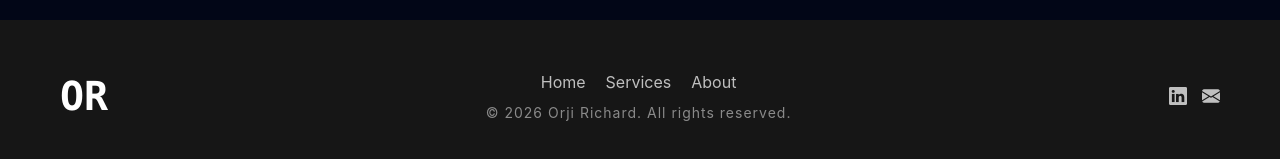
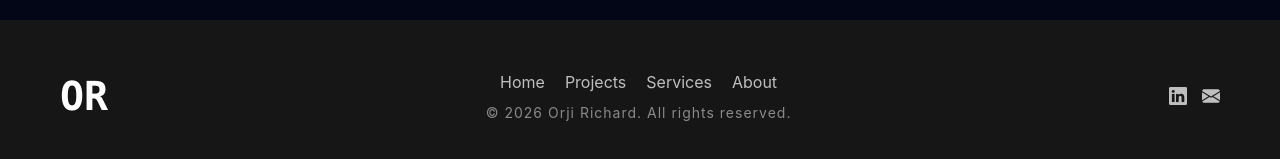
Before and after one commit to richardchukwuemeke189-spec/official_portfolio, a React (Vite) app in the folder app/: page / in a window 1280 px wide. Shown: the part 2166-2325 px from the top of the page. Built offline with nearby package versions, Linux system fonts and the light colour scheme.

Commit message:
Added link to footer

```diff
--- a/app/src/components/Footer.jsx
+++ b/app/src/components/Footer.jsx
@@ -17,6 +17,7 @@ function Footer() {
         <div className="footer-center">
           <div className="footer-page-links">
             <Link to={"/"}>Home</Link>
+            <Link to={"/projects"}>Projects</Link>
             <Link to={"/services"}>Services</Link>
             <Link to={"/about"}>About</Link>
           </div>
```
